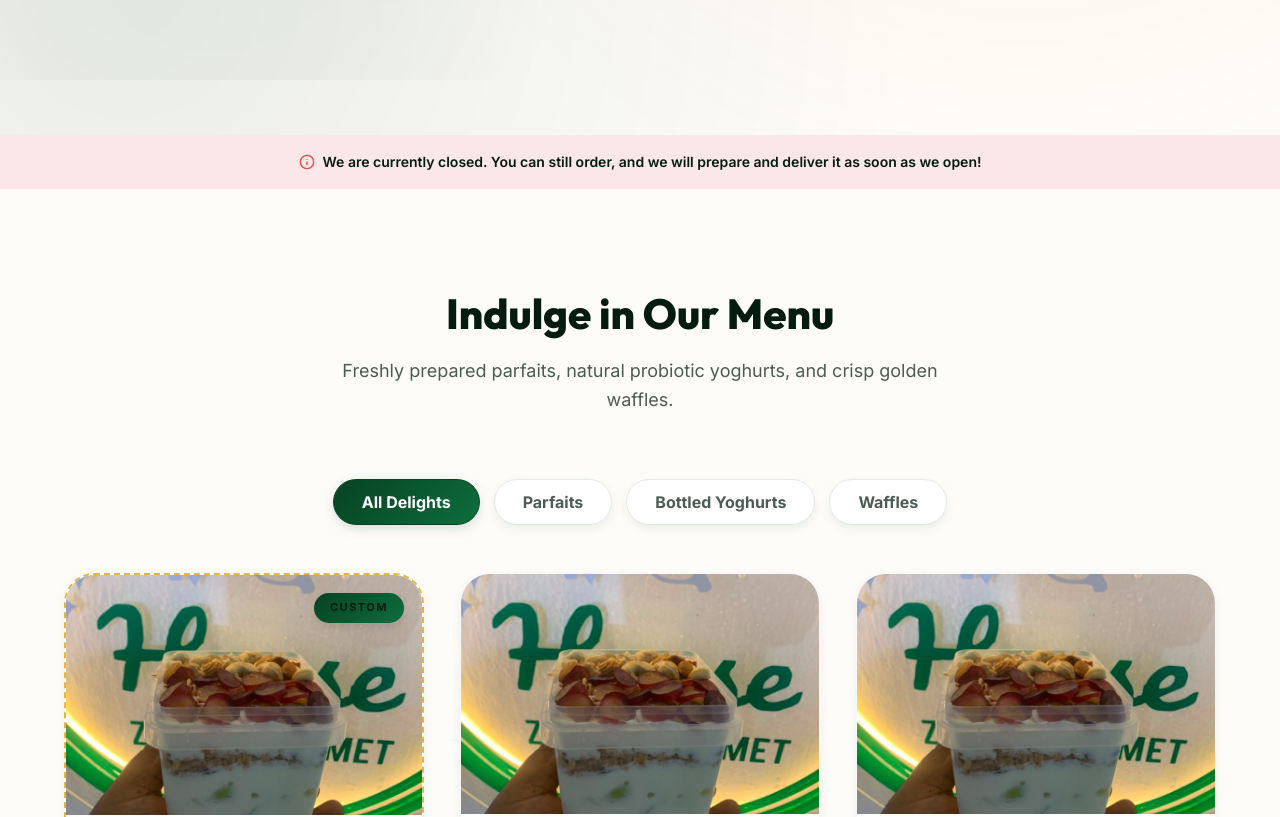
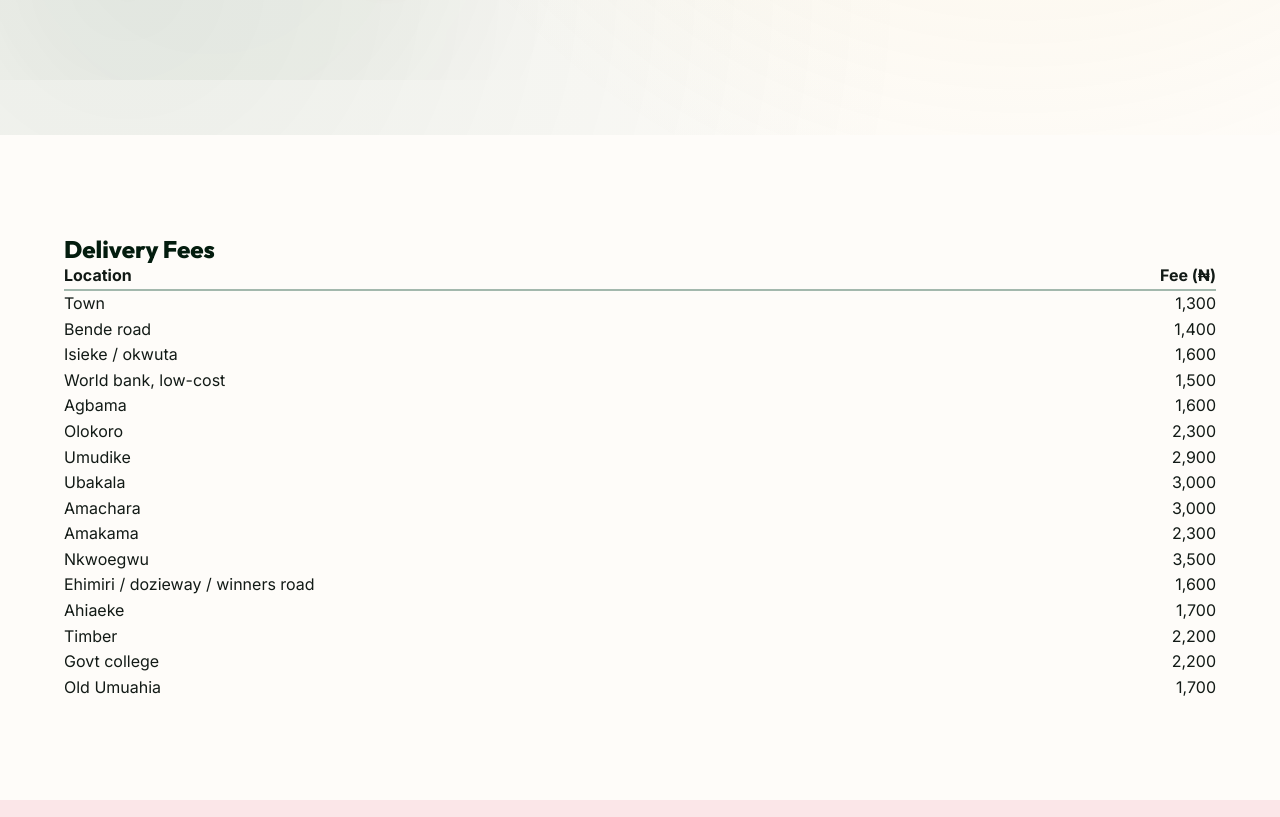
Before and after one commit to winnerbanjo/Zohar-Gourmet, a React (Vite) app: page / in a window 1280 px wide. Shown: the part 720-1537 px from the top of the page. Built offline with nearby package versions, Linux system fonts and the light colour scheme.

Commit message:
feat: add delivery fees table and downgrade vite to stable v5

```diff
--- a/package.json
+++ b/package.json
@@ -18,11 +18,11 @@
     "@eslint/js": "^10.0.1",
     "@types/react": "^19.2.14",
     "@types/react-dom": "^19.2.3",
-    "@vitejs/plugin-react": "^6.0.1",
+    "@vitejs/plugin-react": "^5.0.0",
     "eslint": "^10.3.0",
     "eslint-plugin-react-hooks": "^7.1.1",
     "eslint-plugin-react-refresh": "^0.5.2",
     "globals": "^17.6.0",
-    "vite": "^8.0.12"
+    "vite": "^5.4.15"
   }
 }
--- a/src/pages/Storefront.jsx
+++ b/src/pages/Storefront.jsx
@@ -641,6 +641,39 @@ export default function Storefront({ onNavigateToAdmin }) {
                   </div>
                 </div>
               </div>
+            </div>
+          </section>
+
+          {/* Delivery Fees */}
+          <section id="delivery" className="section">
+            <div className="container">
+              <h2 className="section-title">Delivery Fees</h2>
+              <table className="delivery-table" style={{ width: '100%', borderCollapse: 'collapse' }}>
+                <thead>
+                  <tr>
+                    <th style={{ textAlign: 'left', borderBottom: '2px solid var(--color-gray-medium)' }}>Location</th>
+                    <th style={{ textAlign: 'right', borderBottom: '2px solid var(--color-gray-medium)' }}>Fee (₦)</th>
+                  </tr>
+                </thead>
+                <tbody>
+                  <tr><td>Town</td><td style={{ textAlign: 'right' }}>1,300</td></tr>
+                  <tr><td>Bende road</td><td style={{ textAlign: 'right' }}>1,400</td></tr>
+                  <tr><td>Isieke / okwuta</td><td style={{ textAlign: 'right' }}>1,600</td></tr>
+                  <tr><td>World bank, low-cost</td><td style={{ textAlign: 'right' }}>1,500</td></tr>
+                  <tr><td>Agbama</td><td style={{ textAlign: 'right' }}>1,600</td></tr>
+                  <tr><td>Olokoro</td><td style={{ textAlign: 'right' }}>2,300</td></tr>
+                  <tr><td>Umudike</td><td style={{ textAlign: 'right' }}>2,900</td></tr>
+                  <tr><td>Ubakala</td><td style={{ textAlign: 'right' }}>3,000</td></tr>
+                  <tr><td>Amachara</td><td style={{ textAlign: 'right' }}>3,000</td></tr>
+                  <tr><td>Amakama</td><td style={{ textAlign: 'right' }}>2,300</td></tr>
+                  <tr><td>Nkwoegwu</td><td style={{ textAlign: 'right' }}>3,500</td></tr>
+                  <tr><td>Ehimiri / dozieway / winners road</td><td style={{ textAlign: 'right' }}>1,600</td></tr>
+                  <tr><td>Ahiaeke</td><td style={{ textAlign: 'right' }}>1,700</td></tr>
+                  <tr><td>Timber</td><td style={{ textAlign: 'right' }}>2,200</td></tr>
+                  <tr><td>Govt college</td><td style={{ textAlign: 'right' }}>2,200</td></tr>
+                  <tr><td>Old Umuahia</td><td style={{ textAlign: 'right' }}>1,700</td></tr>
+                </tbody>
+              </table>
             </div>
           </section>
 
```
Also changed, not shown: 1 other file (tests, documents, lock files or other folders).
